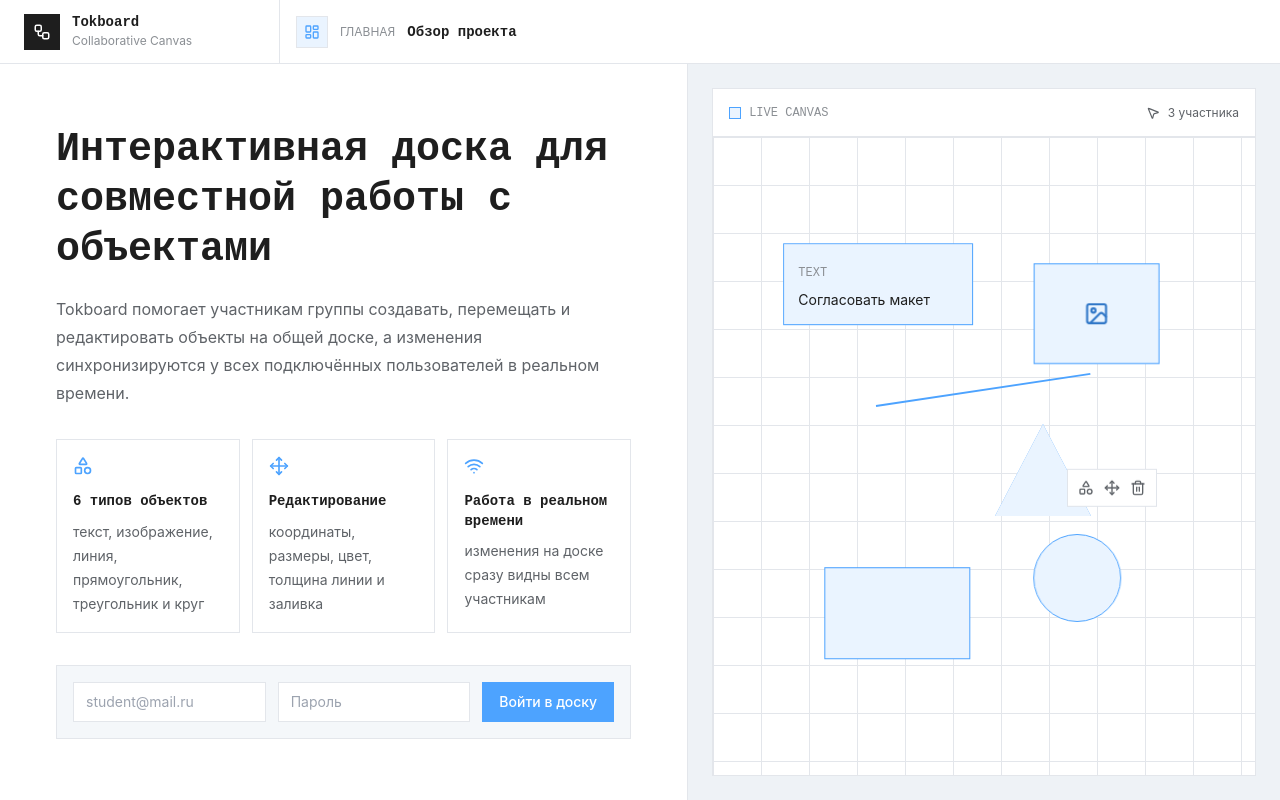
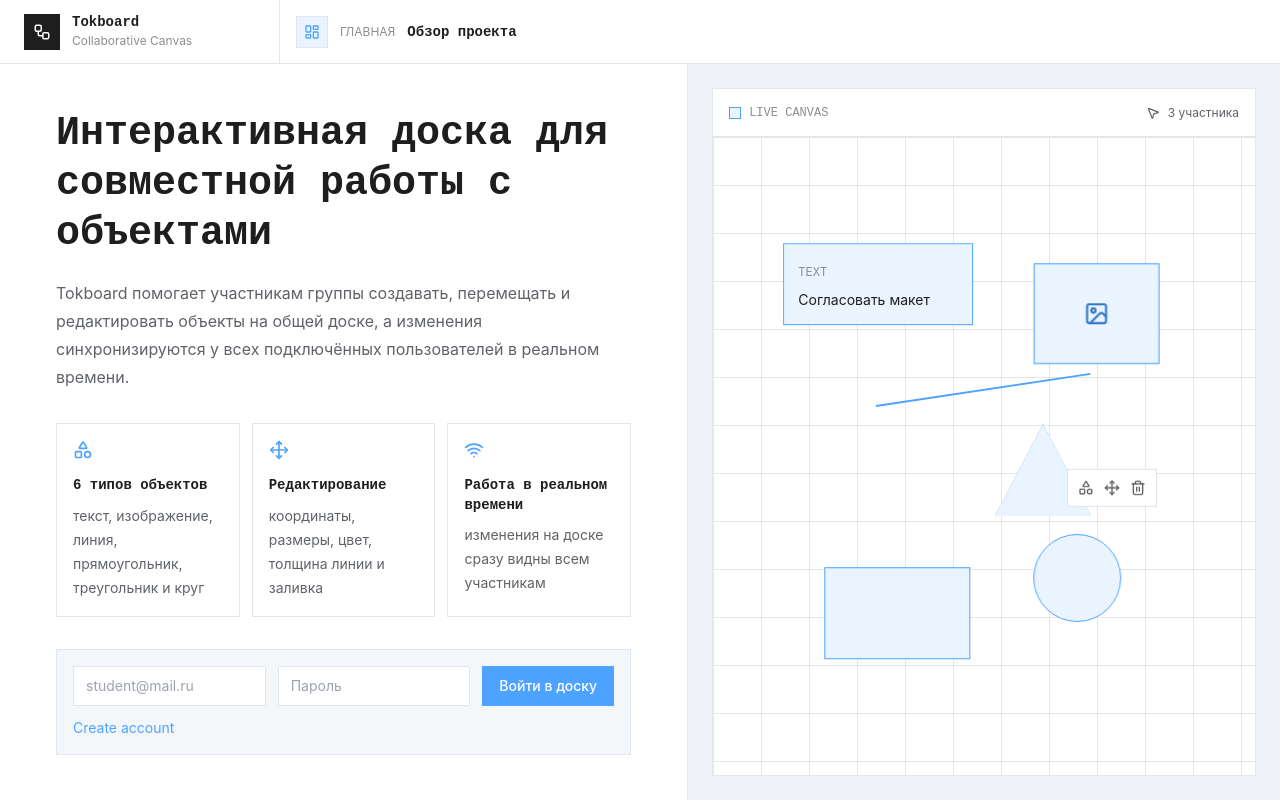
Before and after one commit to ZapolyarnyDev/Tokboard, a Vue app in the folder client/: page / in a window 1280 px wide. Built offline with nearby package versions, Linux system fonts and the light colour scheme; no server answers.

Commit message:
feat(auth): connect frontend to backend auth

```diff
--- a/client/src/App.vue
+++ b/client/src/App.vue
@@ -1,10 +1,15 @@
 <script setup>
+import { onMounted } from "vue"
 import { useAuthStore } from "./stores/auth"
 import GuestDashboard from "./pages/GuestDashboard.vue"
 import MainLayout from "./components/layout/MainLayout.vue"
 import TheHeader from "./components/layout/TheHeader.vue"
 
 const auth = useAuthStore()
+
+onMounted(() => {
+  auth.restore()
+})
 </script>
 
 <template>
--- /dev/null
+++ b/client/src/api/auth.js
@@ -0,0 +1,56 @@
+const API_URL = import.meta.env.VITE_API_URL || 'http://localhost:3000'
+
+async function request(path, options = {}) {
+  const res = await fetch(`${API_URL}${path}`, {
+    credentials: 'include',
+    headers: {
+      'Content-Type': 'application/json',
+      ...(options.headers || {}),
+    },
+    ...options,
+  })
+
+  const body = res.status === 204 ? null : await res.json().catch(() => null)
+
+  if (!res.ok) {
+    const error = new Error(body?.message || 'Request failed')
+    error.status = res.status
+    throw error
+  }
+
+  return body
+}
+
+export function login(email, password) {
+  return request('/auth/login', {
+    method: 'POST',
+    body: JSON.stringify({ email, password }),
+  })
+}
+
+export function register(email, name, password) {
+  return request('/auth/register', {
+    method: 'POST',
+    body: JSON.stringify({ email, name, password }),
+  })
+}
+
+export function refresh() {
+  return request('/auth/refresh', {
+    method: 'POST',
+  })
+}
+
+export function logout() {
+  return request('/auth/logout', {
+    method: 'POST',
+  })
+}
+
+export function me(accessToken) {
+  return request('/auth/me', {
+    headers: {
+      Authorization: `Bearer ${accessToken}`,
+    },
+  })
+}
--- a/client/src/pages/GuestDashboard.vue
+++ b/client/src/pages/GuestDashboard.vue
@@ -9,6 +9,8 @@
 const auth = useAuthStore()
 const email = ref("")
 const password = ref("")
+const name = ref("")
+const mode = ref("login")
 
 const capabilities = [
   { icon: Shapes, title: "6 типов объектов", text: "текст, изображение, линия, прямоугольник, треугольник и круг" },
@@ -16,8 +18,20 @@
   { icon: Wifi, title: "Работа в реальном времени", text: "изменения на доске сразу видны всем участникам" }
 ]
 
-const handleLogin = () => {
-  auth.login({ name: "Пользователь", email: email.value || "student@tokboard.local" })
+const handleSubmit = async () => {
+  const normalizedEmail = email.value.trim()
+  const normalizedName = name.value.trim() || normalizedEmail.split("@")[0] || "User"
+
+  if (mode.value === "register") {
+    await auth.register({
+      email: normalizedEmail,
+      name: normalizedName,
+      password: password.value,
+    })
+    return
+  }
+
+  await auth.login(normalizedEmail, password.value)
 }
 </script>
 
@@ -50,12 +64,29 @@
             </article>
           </div>
 
-          <form id="login" class="mt-8 grid gap-3 border border-border bg-bg-secondary p-4 md:grid-cols-[1fr_1fr_auto]" @submit.prevent="handleLogin">
+          <form id="login" class="mt-8 grid gap-3 border border-border bg-bg-secondary p-4 md:grid-cols-[1fr_1fr_auto]" @submit.prevent="handleSubmit">
+            <UiInput
+              v-if="mode === 'register'"
+              v-model="name"
+              class="md:col-span-3"
+              type="text"
+              placeholder="Name"
+            />
             <UiInput v-model="email" type="email" placeholder="student@mail.ru" />
             <UiInput v-model="password" type="password" placeholder="Пароль" />
-            <UiButton type="submit" class="h-10 whitespace-nowrap">
+            <UiButton type="submit" class="h-10 whitespace-nowrap" :disabled="auth.isLoading">
               Войти в доску
             </UiButton>
+            <button
+              type="button"
+              class="text-left text-sm text-accent md:col-span-3"
+              @click="mode = mode === 'login' ? 'register' : 'login'"
+            >
+              {{ mode === "login" ? "Create account" : "Back to login" }}
+            </button>
+            <p v-if="auth.error" class="text-sm text-red-600 md:col-span-3">
+              {{ auth.error }}
+            </p>
           </form>
         </div>
       </section>
--- a/client/src/stores/auth.js
+++ b/client/src/stores/auth.js
@@ -1,18 +1,85 @@
 import { defineStore } from "pinia"
+import * as authApi from "../api/auth"
+
+const TOKEN_KEY = "tokboard_access_token"
 
 export const useAuthStore = defineStore("auth", {
   state: () => ({
     isAuthenticated: false,
     user: null,
+    accessToken: localStorage.getItem(TOKEN_KEY),
+    isLoading: false,
+    error: null,
   }),
   actions: {
-    login(userData) {
+    setSession({ user, accessToken }) {
       this.isAuthenticated = true
-      this.user = userData
+      this.user = user
+      this.accessToken = accessToken
+      localStorage.setItem(TOKEN_KEY, accessToken)
+      this.error = null
     },
-    logout() {
+    clearSession() {
       this.isAuthenticated = false
       this.user = null
+      this.accessToken = null
+      localStorage.removeItem(TOKEN_KEY)
+    },
+    async login(email, password) {
+      this.isLoading = true
+      this.error = null
+
+      try {
+        const result = await authApi.login(email, password)
+        this.setSession(result)
+        return result
+      } catch (error) {
+        this.error = error.message
+        throw error
+      } finally {
+        this.isLoading = false
+      }
+    },
+    async register({ email, name, password }) {
+      this.isLoading = true
+      this.error = null
+
+      try {
+        const result = await authApi.register(email, name, password)
+        this.setSession(result)
+        return result
+      } catch (error) {
+        this.error = error.message
+        throw error
+      } finally {
+        this.isLoading = false
+      }
+    },
+    async restore() {
+      if (!this.accessToken) return null
+
+      try {
+        const result = await authApi.me(this.accessToken)
+        this.isAuthenticated = true
+        this.user = result.user
+        return result.user
+      } catch {
+        try {
+          const refreshed = await authApi.refresh()
+          this.setSession(refreshed)
+          return refreshed.user
+        } catch {
+          this.clearSession()
+          return null
+        }
+      }
+    },
+    async logout() {
+      try {
+        await authApi.logout()
+      } finally {
+        this.clearSession()
+      }
     }
   }
 })
```
